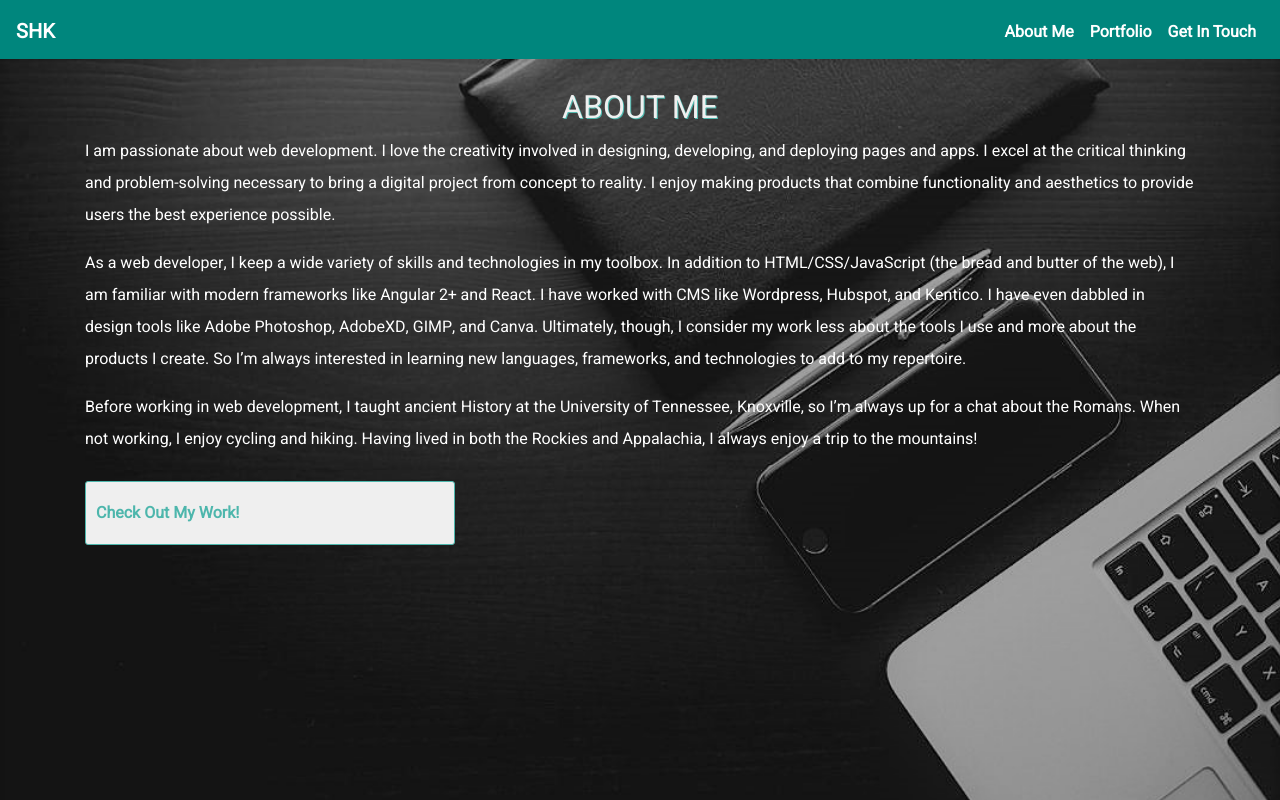
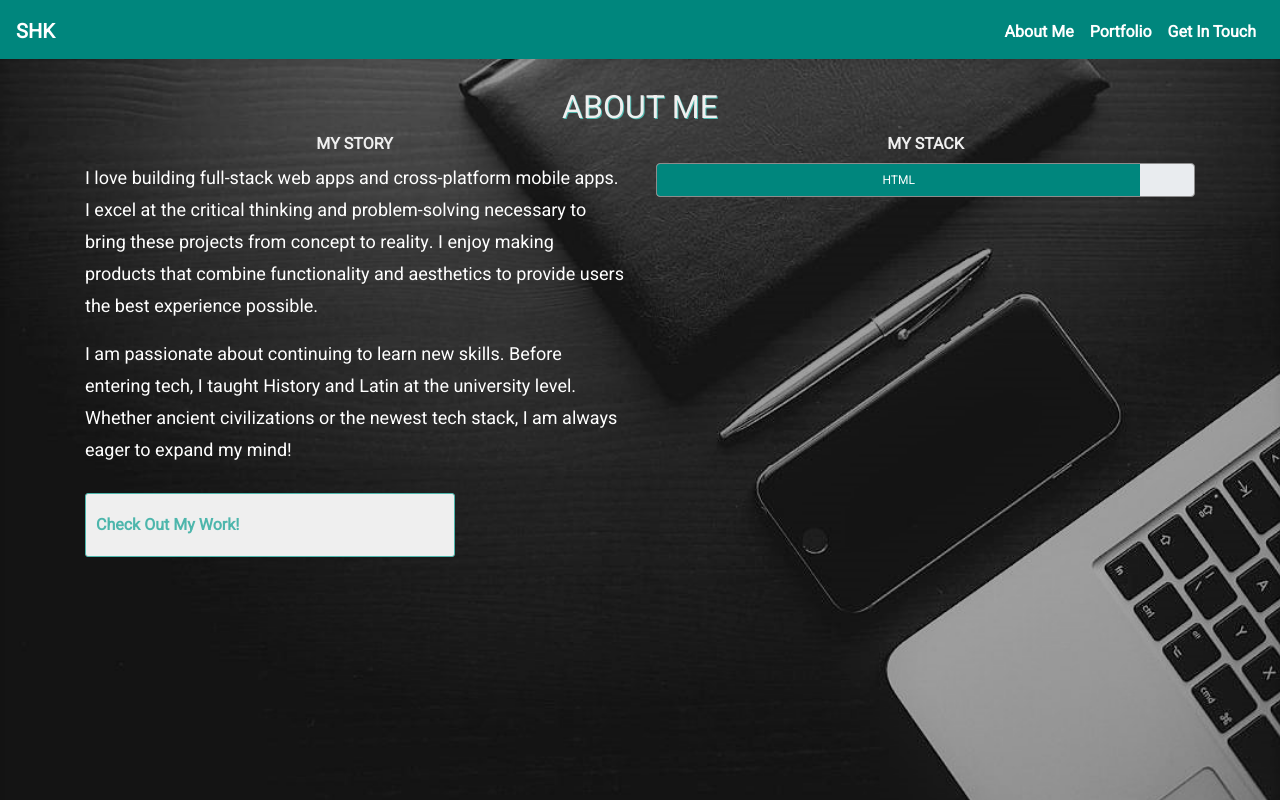
Before and after one commit to stefanhk31/portfolio-angular, an Angular app: page /about in a window 1280 px wide. Shown: the top 800 px of the page. Built offline with nearby package versions, Linux system fonts and the light colour scheme.

Commit message:
About copy/layout (in progress)

```diff
--- a/src/app/about/about.component.html
+++ b/src/app/about/about.component.html
@@ -2,16 +2,20 @@
   <div class="container">
     <h2>About Me</h2>
     <div class="row no-gutters">
-      <div class="col-xs-12">
+      <div class="col-xs-12 col-md-6 pr-3">
+        <h6>My story</h6>
         <p>
-          I am passionate about web development. I love the creativity involved in designing, developing, and deploying pages and apps. I excel at the critical thinking and problem-solving necessary to bring a digital project from concept to reality. I enjoy making products that combine functionality and aesthetics to provide users the best experience possible.
+          I love building full-stack web apps and cross-platform mobile apps. I excel at the critical thinking and problem-solving necessary to bring these projects from concept to reality. I enjoy making products that combine functionality and aesthetics to provide users the best experience possible.
         </p>
         <p>
-          As a web developer, I keep  a wide variety of skills and technologies in my toolbox. In addition to HTML/CSS/JavaScript (the bread and butter of the web), I am familiar with modern frameworks like Angular 2+ and React. I have worked with CMS like Wordpress, Hubspot, and Kentico. I have even dabbled in design tools like Adobe Photoshop, AdobeXD, GIMP, and Canva. Ultimately, though, I consider my work less about the tools I use and more about the products I create. So I’m always interested in learning new languages, frameworks, and technologies to add to my repertoire.
+          I am passionate about continuing to learn new skills. Before entering tech, I taught History and Latin at the university level. Whether ancient civilizations or the newest tech stack, I am always eager to expand my mind!
         </p>
-        <p>
-          Before working in web development, I taught ancient History at the University of Tennessee, Knoxville, so I’m always up for a chat about the Romans. When not working, I enjoy cycling and hiking. Having lived in both the Rockies and Appalachia, I always enjoy a trip to the mountains!
-        </p>
+      </div>
+      <div class="col-xs-12 col-md-6 pl-3">
+        <h6>My stack</h6>
+        <div class="progress">
+          <div class="progress-bar" role="progressbar" aria-valuenow="90" style="width: 90%;" aria-valuemin="0" aria-valuemax="100">HTML</div>
+        </div>
       </div>
       <div class="col-12 col-sm-6 col-lg-4">
         <div class="guiding-link d-flex flex-column">
--- a/src/assets/scss/content/components/_about.scss
+++ b/src/assets/scss/content/components/_about.scss
@@ -0,0 +1,18 @@
+.about {
+    h6 {
+        font-weight: bold;
+    }
+
+    p {
+        font-size: 18px;
+    }
+
+    .progress {
+        border: 1px solid $dark_gray;
+        height: auto;
+
+        .progress-bar {
+            background-color: $dark_teal;
+        }
+    }
+}
--- a/src/index.html
+++ b/src/index.html
@@ -11,9 +11,7 @@
   <link rel="icon" type="image/x-icon" href="favicon.ico">
 
   <!--Bootstrap-->
-  <link rel="stylesheet" href="//maxcdn.bootstrapcdn.com/bootstrap/4.0.0/css/bootstrap.min.css"
-    integrity="sha384-Gn5384xqQ1aoWXA+058RXPxPg6fy4IWvTNh0E263XmFcJlSAwiGgFAW/dAiS6JXm" crossorigin="anonymous">
-
+  <link rel="stylesheet" href="https://stackpath.bootstrapcdn.com/bootstrap/4.4.1/css/bootstrap.min.css" integrity="sha384-Vkoo8x4CGsO3+Hhxv8T/Q5PaXtkKtu6ug5TOeNV6gBiFeWPGFN9MuhOf23Q9Ifjh" crossorigin="anonymous">
 
   <!--Fonts and Styles-->
   <link href="//fonts.googleapis.com/css?family=Heebo" rel="stylesheet">
@@ -30,12 +28,10 @@
   </app-root>
 
   <!--Bootstrap/jQuery Scripts-->
-  <script src="//code.jquery.com/jquery-3.2.1.slim.min.js"
-    integrity="sha384-KJ3o2DKtIkvYIK3UENzmM7KCkRr/rE9/Qpg6aAZGJwFDMVNA/GpGFF93hXpG5KkN"
-    crossorigin="anonymous"></script>
-  <script src="//maxcdn.bootstrapcdn.com/bootstrap/4.0.0/js/bootstrap.min.js"
-    integrity="sha384-JZR6Spejh4U02d8jOt6vLEHfe/JQGiRRSQQxSfFWpi1MquVdAyjUar5+76PVCmYl"
-    crossorigin="anonymous"></script>
+  <script src="https://code.jquery.com/jquery-3.4.1.slim.min.js" integrity="sha384-J6qa4849blE2+poT4WnyKhv5vZF5SrPo0iEjwBvKU7imGFAV0wwj1yYfoRSJoZ+n" crossorigin="anonymous"></script>
+  <script src="https://cdn.jsdelivr.net/npm/popper.js@1.16.0/dist/umd/popper.min.js" integrity="sha384-Q6E9RHvbIyZFJoft+2mJbHaEWldlvI9IOYy5n3zV9zzTtmI3UksdQRVvoxMfooAo" crossorigin="anonymous"></script>
+  <script src="https://stackpath.bootstrapcdn.com/bootstrap/4.4.1/js/bootstrap.min.js" integrity="sha384-wfSDF2E50Y2D1uUdj0O3uMBJnjuUD4Ih7YwaYd1iqfktj0Uod8GCExl3Og8ifwB6" crossorigin="anonymous"></script>
+
 </body>
 
 </html>
```
